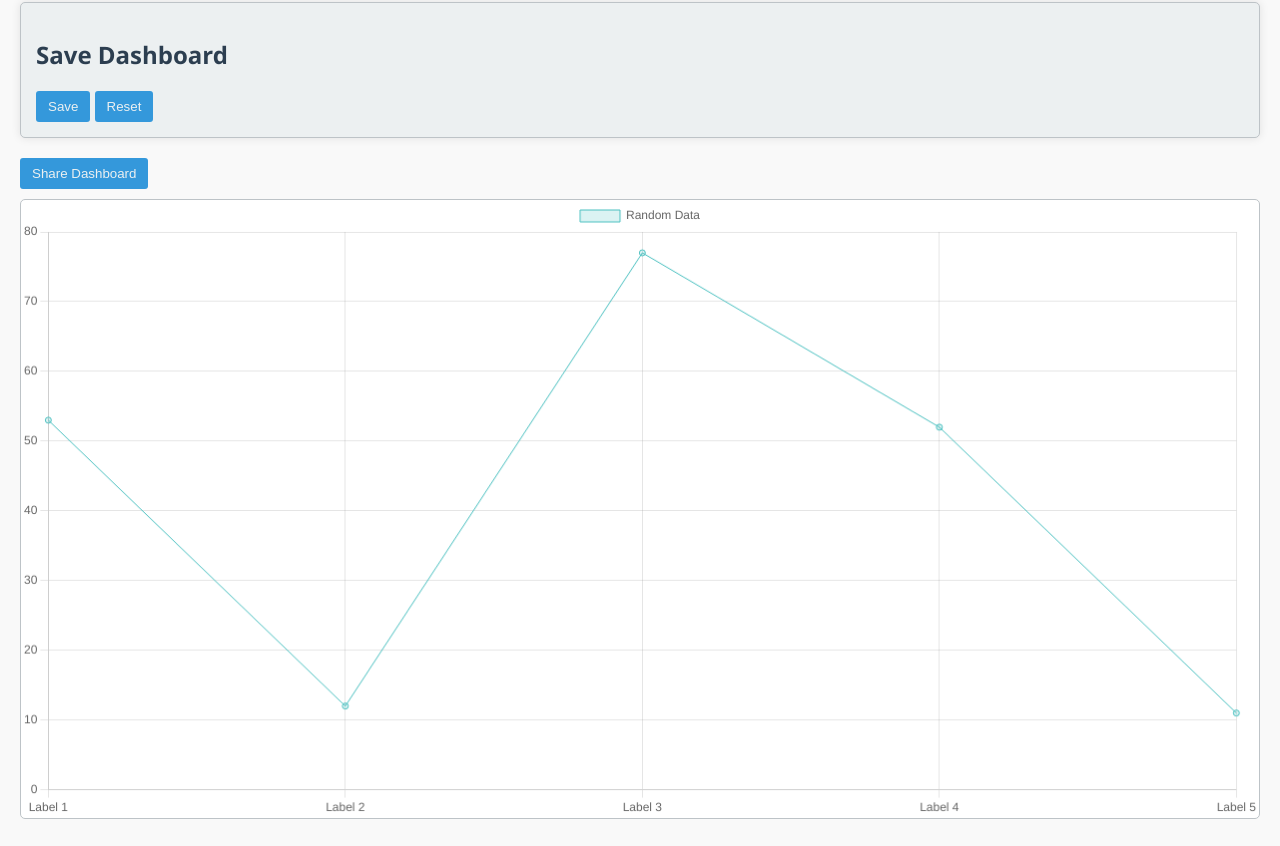
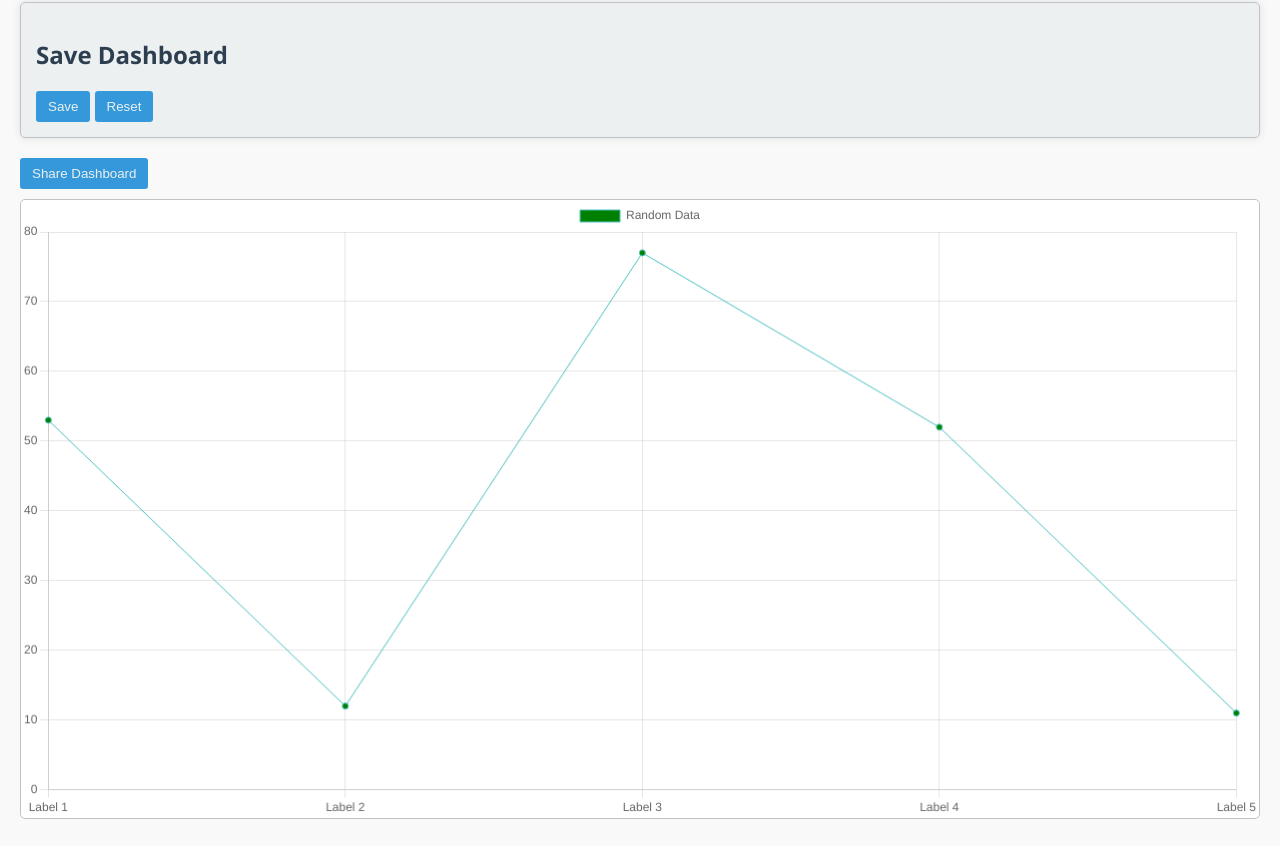
Before and after one commit to nikagelo/BA_Visual, a plain HTML site: page index.html in a window 1280 px wide. Shown: the part 395-1241 px from the top of the page. Drawn offline with nearby package versions, Linux system fonts and the light colour scheme.

Commit message:
fixed color

```diff
--- a/index.html
+++ b/index.html
@@ -229,7 +229,7 @@
               {
                 label: "Random Data",
                 data: randomData,
-                backgroundColor: "rgba(75, 192, 192, 0.2)",
+                backgroundColor: "green",
                 borderColor: "rgba(75, 192, 192, 1)",
                 borderWidth: 1,
               },
```
